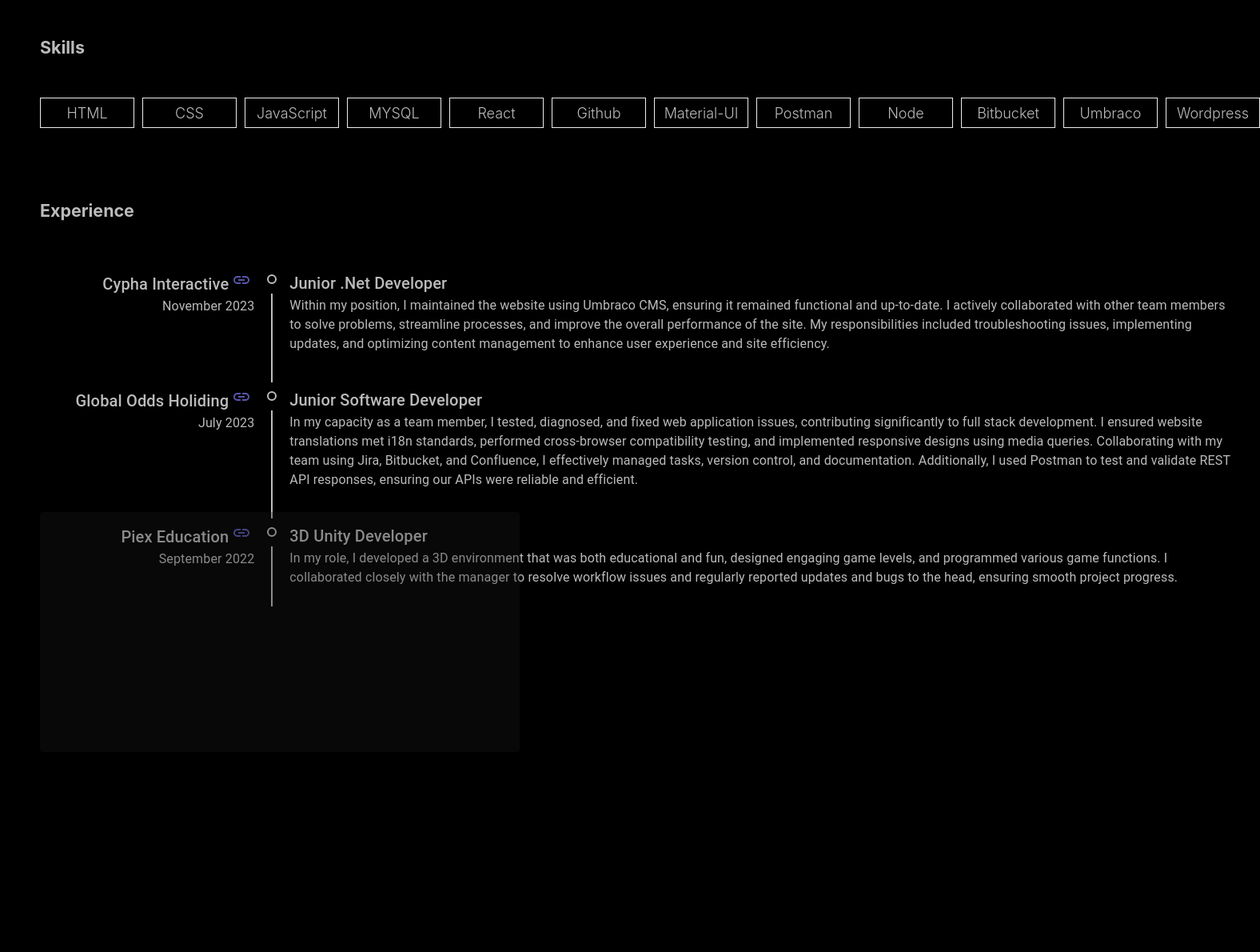
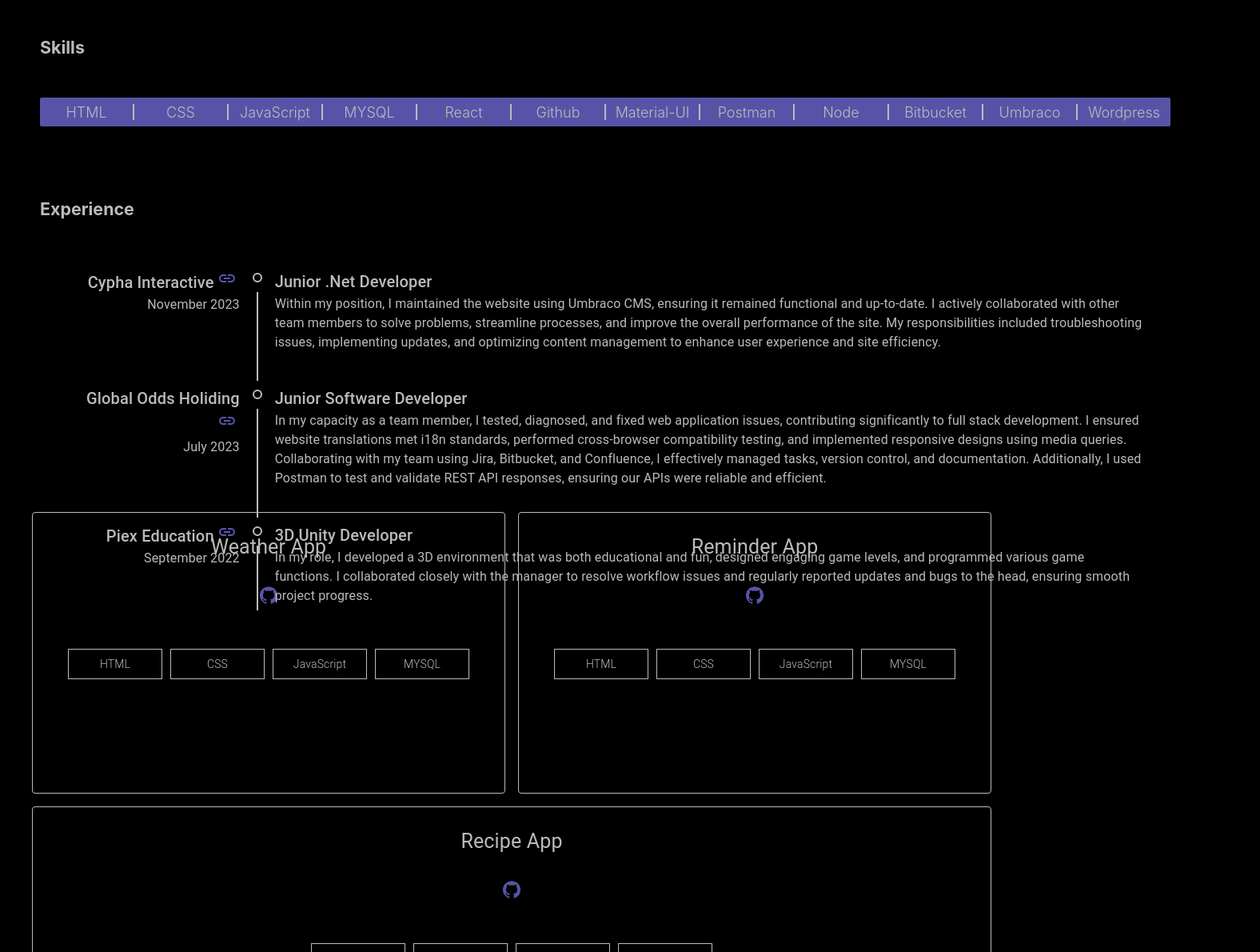
Before and after one commit to PritamMaharjan86/portfolio-react, a React (Create React App) app: page / in a window 1280 px wide. Shown: the part 1060-2250 px from the top of the page at 80% size, 1576 px wide, since content can reach past the window. Built offline with nearby package versions, Linux system fonts and the light colour scheme.

Commit message:
work section added

```diff
--- a/src/App.css
+++ b/src/App.css
@@ -84,5 +84,37 @@
   gap: 10px;
   padding-bottom: 40px;
   color: var(--text);
+}
 
+.work {
+  margin-top: 100px;
 }
+
+.links {
+  display: flex;
+  flex-direction: row;
+  justify-content: center;
+  gap: 20px;
+  margin-top: 30px;
+}
+
+.tech {
+  display: flex;
+  flex-direction: row;
+  gap: 10px;
+  margin-top: 50px;
+  justify-content: center;
+  color: var(--text);
+}
+
+.foot {
+  display: flex;
+  align-items: center;
+  justify-content: space-between;
+  flex-direction: row;
+  padding: 30px 0;
+  border-top: 1px solid #bbbbbb;
+  margin-top: 30px;
+  margin-left: 100px;
+  margin-right: 100px;
+}
--- a/src/App.js
+++ b/src/App.js
@@ -3,7 +3,7 @@
 // import navigation.js
 import Navigation from './components/navigation';
 import Button from '@mui/material/Button';
-import DocumentScannerOutlinedIcon from '@mui/icons-material/DocumentScannerOutlined';
+import DownloadIcon from '@mui/icons-material/Download';
 import { useState, useEffect } from 'react';
 import Loader from './components/loader';
 import Box from '@mui/material/Box';
@@ -21,6 +21,12 @@
 import Typography from '@mui/material/Typography';
 import Link from '@mui/material/Link';
 import LinkIcon from '@mui/icons-material/Link';
+import Divider from '@mui/material/Divider';
+import Paper from '@mui/material/Paper';
+import Stack from '@mui/material/Stack';
+import { styled } from '@mui/material/styles';
+import GitHubIcon from '@mui/icons-material/GitHub';
+
 
 
 
@@ -74,6 +80,15 @@
     setPlaying(true);
   };
 
+  const Item = styled(Paper)(({ theme }) => ({
+    backgroundColor: theme.palette.mode === 'dark' ? '#1A2027' : 'transparent',
+    ...theme.typography.body2,
+    padding: theme.spacing(20),
+    textAlign: 'center',
+    color: theme.palette.text.secondary,
+    flexGrow: 1,
+  }));
+
   return (
     <div className="App">
       <section id="home">
@@ -101,7 +116,7 @@
             />
           </h1>
           <p className='description'> Web Developer skilled in HTML, CSS, JavaScript, and modern frameworks. Experienced in creating responsive websites and web applications with clean, efficient code.</p>
-          <Button onClick={handleDownload} style={{ background: 'linear-gradient(36deg, rgba(153,245,198,0.8183648459383753) 0%, rgba(247,173,246,0.6895133053221288) 99%)', border: '1px solid #bbbbbb', color: 'black', fontSize: '13px' }} variant="outlined" startIcon={<DocumentScannerOutlinedIcon />} >
+          <Button onClick={handleDownload} style={{ border: '1px solid #bbbbbb', color: '#bbbbbb', fontSize: '18px', height: '40px' }} variant="outlined" startIcon={<DownloadIcon />} >
             Resume
           </Button>
           {loading ? <Loader /> : <h1>{ }</h1>}
@@ -111,43 +126,60 @@
       <section id="about"><div className='about-container'>
         <span className='about-me'>Passionate Web Developer with expertise in front-end and back-end technologies. Skilled in creating responsive, user-friendly websites and web applications using HTML, CSS, JavaScript, and modern frameworks like React and Angular. Proficient in server-side languages such as Node.js and Python, with experience in database management and cloud services. Committed to writing clean, efficient code and staying updated with the latest industry trends to deliver top-notch digital solutions.
           Let's connect and level up together in the world of digital innovation! Let's connect and level up together in the world of digital innovation!</span>
-        <h6 style={{ color: 'var(--text)', display: 'flex', justifyContent: 'left' }}>Skills</h6>
+        <h6 style={{ color: '#bbbbbb', display: 'flex', justifyContent: 'left' }}>Skills</h6>
         <div className='skill'>
-          <Box component="section" sx={{ p: 1, border: '1px solid #ededed', height: '20px', minWidth: '100px', color: '#bbbbbb', fontSize: '18px', textAlign: 'center', fontWeight: '300' }}>
-            HTML
-          </Box>
-          <Box component="section" sx={{ p: 1, border: '1px solid #ededed', height: '20px', minWidth: '100px', color: '#bbbbbb', fontSize: '18px', textAlign: 'center', fontWeight: '300' }}>
-            CSS
-          </Box>
-          <Box component="section" sx={{ p: 1, border: '1px solid #ededed', height: '20px', minWidth: '100px', color: '#bbbbbb', fontSize: '18px', textAlign: 'center', fontWeight: '300' }}>
-            JavaScript
-          </Box>
-          <Box component="section" sx={{ p: 1, border: '1px solid #ededed', height: '20px', minWidth: '100px', color: '#bbbbbb', fontSize: '18px', textAlign: 'center', fontWeight: '300' }}>
-            MYSQL
-          </Box>
-          <Box component="section" sx={{ p: 1, border: '1px solid #ededed', height: '20px', minWidth: '100px', color: '#bbbbbb', fontSize: '18px', textAlign: 'center', fontWeight: '300' }}>
-            React
-          </Box>
-          <Box component="section" sx={{ p: 1, border: '1px solid #ededed', height: '20px', minWidth: '100px', color: '#bbbbbb', fontSize: '18px', textAlign: 'center', fontWeight: '300' }}>
-            Github
-          </Box>
-          <Box component="section" sx={{ p: 1, border: '1px solid #ededed', height: '20px', minWidth: '100px', color: '#bbbbbb', fontSize: '18px', textAlign: 'center', fontWeight: '300' }}>
-            Material-UI
-          </Box>
-          <Box component="section" sx={{ p: 1, border: '1px solid #ededed', height: '20px', minWidth: '100px', color: '#bbbbbb', fontSize: '18px', textAlign: 'center', fontWeight: '300' }}>
-            Postman
-          </Box>
-          <Box component="section" sx={{ p: 1, border: '1px solid #ededed', height: '20px', minWidth: '100px', color: '#bbbbbb', fontSize: '18px', textAlign: 'center', fontWeight: '300' }}>
-            Node
-          </Box>
-          <Box component="section" sx={{ p: 1, border: '1px solid #ededed', height: '20px', minWidth: '100px', color: '#bbbbbb', fontSize: '18px', textAlign: 'center', fontWeight: '300' }}>
-            Bitbucket
-          </Box>
-          <Box component="section" sx={{ p: 1, border: '1px solid #ededed', height: '20px', minWidth: '100px', color: '#bbbbbb', fontSize: '18px', textAlign: 'center', fontWeight: '300' }}>
-            Umbraco
-          </Box>
-          <Box component="section" sx={{ p: 1, border: '1px solid #ededed', height: '20px', minWidth: '100px', color: '#bbbbbb', fontSize: '18px', textAlign: 'center', fontWeight: '300' }}>
-            Wordpress
+
+          <Box
+            sx={{
+              display: 'flex',
+              alignItems: 'center',
+              borderRadius: 0.5,
+              bgcolor: '#5754a8',
+              color: 'black',
+              '& svg': {
+                m: 1,
+              },
+            }}
+          >
+
+
+
+            <Box component="section" sx={{ p: 1, height: '20px', minWidth: '100px', color: '#bbbbbb', fontSize: '18px', textAlign: 'center', fontWeight: '300' }}>
+              HTML
+            </Box><Divider orientation="vertical" variant="middle" style={{border:'1px solid #bbbbbb '}} flexItem />
+            <Box component="section" sx={{ p: 1, height: '20px', minWidth: '100px', color: '#bbbbbb', fontSize: '18px', textAlign: 'center', fontWeight: '300' }}>
+              CSS
+            </Box><Divider orientation="vertical" variant="middle" style={{border:'1px solid #bbbbbb '}} flexItem />
+            <Box component="section" sx={{ p: 1, height: '20px', minWidth: '100px', color: '#bbbbbb', fontSize: '18px', textAlign: 'center', fontWeight: '300' }}>
+              JavaScript
+            </Box><Divider orientation="vertical" variant="middle" style={{border:'1px solid #bbbbbb '}} flexItem />
+            <Box component="section" sx={{ p: 1, height: '20px', minWidth: '100px', color: '#bbbbbb', fontSize: '18px', textAlign: 'center', fontWeight: '300' }}>
+              MYSQL
+            </Box><Divider orientation="vertical" variant="middle" style={{border:'1px solid #bbbbbb '}} flexItem />
+            <Box component="section" sx={{ p: 1, height: '20px', minWidth: '100px', color: '#bbbbbb', fontSize: '18px', textAlign: 'center', fontWeight: '300' }}>
+              React
+            </Box><Divider orientation="vertical" variant="middle" style={{border:'1px solid #bbbbbb '}} flexItem />
+            <Box component="section" sx={{ p: 1, height: '20px', minWidth: '100px', color: '#bbbbbb', fontSize: '18px', textAlign: 'center', fontWeight: '300' }}>
+              Github
+            </Box><Divider orientation="vertical" variant="middle" style={{border:'1px solid #bbbbbb '}} flexItem />
+            <Box component="section" sx={{ p: 1, height: '20px', minWidth: '100px', color: '#bbbbbb', fontSize: '18px', textAlign: 'center', fontWeight: '300' }}>
+              Material-UI
+            </Box><Divider orientation="vertical" variant="middle" style={{border:'1px solid #bbbbbb '}} flexItem />
+            <Box component="section" sx={{ p: 1, height: '20px', minWidth: '100px', color: '#bbbbbb', fontSize: '18px', textAlign: 'center', fontWeight: '300' }}>
+              Postman
+            </Box><Divider orientation="vertical" variant="middle" style={{border:'1px solid #bbbbbb '}} flexItem />
+            <Box component="section" sx={{ p: 1, height: '20px', minWidth: '100px', color: '#bbbbbb', fontSize: '18px', textAlign: 'center', fontWeight: '300' }}>
+              Node
+            </Box><Divider orientation="vertical" variant="middle" style={{border:'1px solid #bbbbbb '}} flexItem />
+            <Box component="section" sx={{ p: 1, height: '20px', minWidth: '100px', color: '#bbbbbb', fontSize: '18px', textAlign: 'center', fontWeight: '300' }}>
+              Bitbucket
+            </Box><Divider orientation="vertical" variant="middle" style={{border:'1px solid #bbbbbb '}} flexItem />
+            <Box component="section" sx={{ p: 1, height: '20px', minWidth: '100px', color: '#bbbbbb', fontSize: '18px', textAlign: 'center', fontWeight: '300' }}>
+              Umbraco
+            </Box><Divider orientation="vertical" variant="middle" style={{border:'1px solid #bbbbbb '}} flexItem />
+            <Box component="section" sx={{ p: 1, height: '20px', minWidth: '100px', color: '#bbbbbb', fontSize: '18px', textAlign: 'center', fontWeight: '300' }}>
+              Wordpress
+            </Box>
           </Box>
         </div>
         <h6 style={{ color: 'var(--text)', display: 'flex', justifyContent: 'left' }}>Experience</h6>
@@ -168,8 +200,8 @@
                 marginBottom='40px'
               >
                 <Typography variant='h6' component="span" style={{ color: 'var(--text)' }}>Cypha Interactive
-                </Typography><Link href="https://www.cyphainteractive.com.au/" target="_blank" style={{padding: '2px', color: '#5754a8', margin: '2px', alignItems: 'center'}}>< LinkIcon/></Link>
-                <Typography style={{ marginBottom: '30px', color: 'var(--text)'  }}> November 2023</Typography>
+                </Typography><Link href="https://www.cyphainteractive.com.au/" target="_blank" style={{ padding: '2px', color: '#5754a8', margin: '2px', alignItems: 'center' }}>< LinkIcon /></Link>
+                <Typography style={{ marginBottom: '30px', color: 'var(--text)' }}> November 2023</Typography>
               </TimelineOppositeContent>
               <TimelineSeparator>
                 <TimelineDot variant="outlined" />
@@ -190,7 +222,7 @@
                 marginBottom='40px'
               >
                 <Typography variant='h6' component="span" style={{ color: 'var(--text)' }}>Global Odds Holiding
-                </Typography><Link href="https://globalodds.com/#!/" target="_blank" style={{padding: '2px', color: '#5754a8', margin: '2px', alignItems: 'center'}}>< LinkIcon/></Link>
+                </Typography><Link href="https://globalodds.com/#!/" target="_blank" style={{ padding: '2px', color: '#5754a8', margin: '2px', alignItems: 'center' }}>< LinkIcon /></Link>
                 <Typography style={{ marginBottom: '30px', color: 'var(--text)' }}> July 2023</Typography>
               </TimelineOppositeContent>
 
@@ -211,7 +243,7 @@
                 variant='h6'
                 marginBottom='40px'
               > <Typography variant='h6' component="span" style={{ color: 'var(--text)' }}>Piex Education
-                </Typography><Link href="https://www.piexeducation.com/" target="_blank" style={{padding: '2px', color: '#5754a8', margin: '2px', alignItems: 'center'}}>< LinkIcon/></Link>
+                </Typography><Link href="https://www.piexeducation.com/" target="_blank" style={{ padding: '2px', color: '#5754a8', margin: '2px', alignItems: 'center' }}>< LinkIcon /></Link>
                 <Typography style={{ marginBottom: '1px', color: 'var(--text)' }}> September 2022</Typography>
               </TimelineOppositeContent>
               <TimelineSeparator>
@@ -230,32 +262,82 @@
       </section>
 
       <section id="work">
-        <ThemeProvider
-          theme={{
-            palette: {
-              primary: {
-                main: '#007FFF',
-                dark: 'grey',
-              },
-            },
-          }}
-        >
-          <Box
-            sx={{
-              width: 600,
-              height: 300,
-              borderRadius: 1,
-              bgcolor: '#1c1c1c',
-              opacity: 0.3,
-              marginTop: '100px',
-              marginLeft: '50px',
-              boxShadow: '0 2px 3px #0000003d',
-              '&:hover': {
-                bgcolor: 'white',
-              },
-            }}
-          />
-        </ThemeProvider>
+
+        <div className='work'>
+          <Box sx={{ width: 1200, margin: '0 auto', display: 'flex' }}>
+            <Stack spacing={{ xs: 1, sm: 2 }} direction="row" useFlexGap flexWrap="wrap">
+              <Item style={{ padding: '0px', width: '500px', height: '350px', border: '1px solid #bbbbbb' }}>
+                <p style={{ fontSize: '25px', color: '#bbbbbb' }}>Weather App</p>
+                <div className='links'>
+                  <a href='https://github.com/PritamMaharjan86/Weather-App' target="_blank" style={{ color: '#5754a8' }}><GitHubIcon /></a>
+                </div>
+                <div className='tech'>
+                  <Box component="section" sx={{ p: 1, border: '1px solid #bbbbbb', height: '20px', minWidth: '100px', color: '#bbbbbb', fontSize: '14px', textAlign: 'center', fontWeight: '300' }}>
+                    HTML
+                  </Box>
+                  <Box component="section" sx={{ p: 1, border: '1px solid #bbbbbb', height: '20px', minWidth: '100px', color: '#bbbbbb', fontSize: '14px', textAlign: 'center', fontWeight: '300' }}>
+                    CSS
+                  </Box>
+                  <Box component="section" sx={{ p: 1, border: '1px solid #bbbbbb', height: '20px', minWidth: '100px', color: '#bbbbbb', fontSize: '14px', textAlign: 'center', fontWeight: '300' }}>
+                    JavaScript
+                  </Box>
+                  <Box component="section" sx={{ p: 1, border: '1px solid #bbbbbb', height: '20px', minWidth: '100px', color: '#bbbbbb', fontSize: '14px', textAlign: 'center', fontWeight: '300' }}>
+                    MYSQL
+                  </Box>
+                </div>
+
+              </Item>
+              <Item style={{ padding: '0px', width: '500px', height: '350px', border: '1px solid #bbbbbb' }}>
+                <p style={{ fontSize: '25px', color: '#bbbbbb' }}>Reminder App</p>
+                <div className='links'>
+                  <a href='https://github.com/PritamMaharjan86/Reminder-App' target="_blank" style={{ color: '#5754a8' }}><GitHubIcon /></a>
+                </div>
+                <div className='tech'>
+                  <Box component="section" sx={{ p: 1, border: '1px solid #bbbbbb', height: '20px', minWidth: '100px', color: '#bbbbbb', fontSize: '14px', textAlign: 'center', fontWeight: '300' }}>
+                    HTML
+                  </Box>
+                  <Box component="section" sx={{ p: 1, border: '1px solid #bbbbbb', height: '20px', minWidth: '100px', color: '#bbbbbb', fontSize: '14px', textAlign: 'center', fontWeight: '300' }}>
+                    CSS
+                  </Box>
+                  <Box component="section" sx={{ p: 1, border: '1px solid #bbbbbb', height: '20px', minWidth: '100px', color: '#bbbbbb', fontSize: '14px', textAlign: 'center', fontWeight: '300' }}>
+                    JavaScript
+                  </Box>
+                  <Box component="section" sx={{ p: 1, border: '1px solid #bbbbbb', height: '20px', minWidth: '100px', color: '#bbbbbb', fontSize: '14px', textAlign: 'center', fontWeight: '300' }}>
+                    MYSQL
+                  </Box>
+                </div>
+
+              </Item>
+              <Item style={{ padding: '0px', width: '500px', height: '350px', border: '1px solid #bbbbbb' }}>
+                <p style={{ fontSize: '25px', color: '#bbbbbb' }}>Recipe App</p>
+                <div className='links'>
+                  <a href='https://github.com/PritamMaharjan86/Recipe-app' target="_blank" style={{ color: '#5754a8' }}><GitHubIcon /></a>
+                </div>
+                <div className='tech'>
+                  <Box component="section" sx={{ p: 1, border: '1px solid #bbbbbb', height: '20px', minWidth: '100px', color: '#bbbbbb', fontSize: '14px', textAlign: 'center', fontWeight: '300' }}>
+                    HTML
+                  </Box>
+                  <Box component="section" sx={{ p: 1, border: '1px solid #bbbbbb', height: '20px', minWidth: '100px', color: '#bbbbbb', fontSize: '14px', textAlign: 'center', fontWeight: '300' }}>
+                    CSS
+                  </Box>
+                  <Box component="section" sx={{ p: 1, border: '1px solid #bbbbbb', height: '20px', minWidth: '100px', color: '#bbbbbb', fontSize: '14px', textAlign: 'center', fontWeight: '300' }}>
+                    JavaScript
+                  </Box>
+                  <Box component="section" sx={{ p: 1, border: '1px solid #bbbbbb', height: '20px', minWidth: '100px', color: '#bbbbbb', fontSize: '14px', textAlign: 'center', fontWeight: '300' }}>
+                    MYSQL
+                  </Box>
+
+
+                </div>
+
+              </Item>
+            </Stack>
+          </Box>
+        </div>
+        <div className='foot'>
+
+        </div>
+
       </section>
 
     </div>
```
